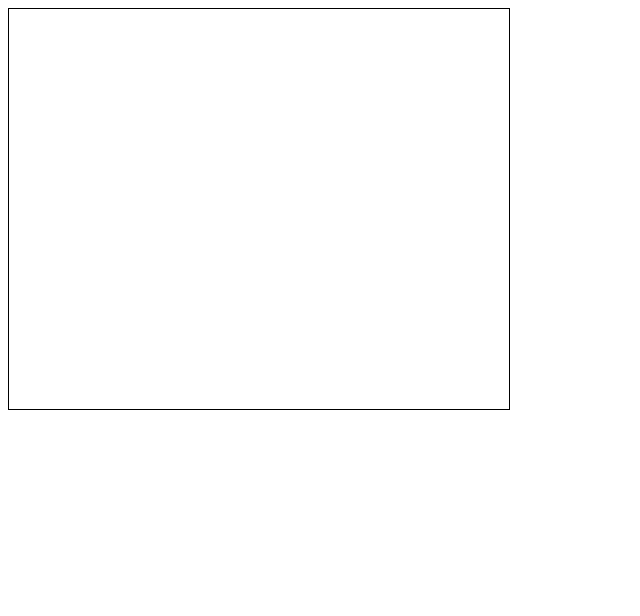
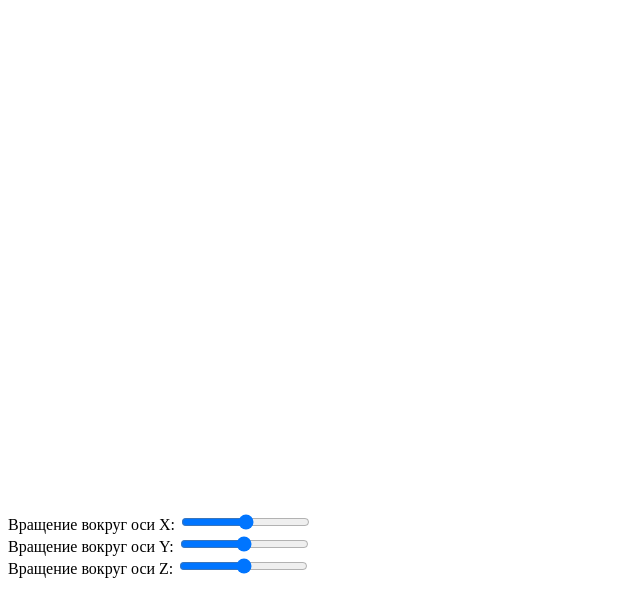
Before and after one commit to YodJI27/lab07_07, a plain HTML site: page index.html in a window 1280 px wide. Shown: the whole page, without its empty margins (0-640 px from the left). Drawn offline with Linux system fonts and the light colour scheme.

Commit message:
html файл

```diff
--- a/index.html
+++ b/index.html
@@ -6,7 +6,10 @@
     <title>lab07</title>
 </head>
 <body>
-         <canvas id="lab07" width="500" height="400" style='border: 1px solid' tabindex='1'></canvas>
-         <script src="/index.js"></script>
+      <canvas width="500" height="500"></canvas><br>
+      Вращение вокруг оси X: <label for="rotateX"></label><input id="rotateX" type="range" min="-3.1415" max="3.1415" value="0" step = "0.0001" oninput="update()"><b id="infoRotateX"></b><br>
+      Вращение вокруг оси Y: <label for="rotateY"></label><input id="rotateY" type="range" min="-3.1415" max="3.1415" value="0" step = "0.0001" oninput="update()"><b id="infoRotateY"></b><br>
+      Вращение вокруг оси Z: <label for="rotateZ"></label><input id="rotateZ" type="range" min="-3.1415" max="3.1415" value="0" step = "0.0001" oninput="update()"><b id="infoRotateZ"></b><br>
+      <script src="/index.js"></script>
 </body>
 </html>
```
